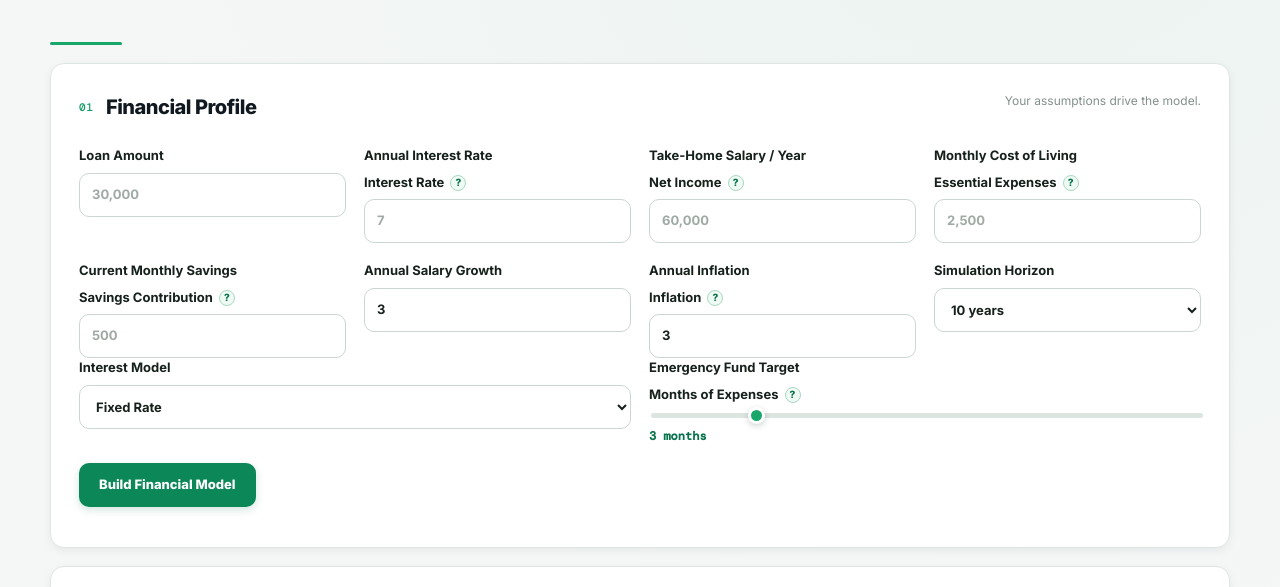
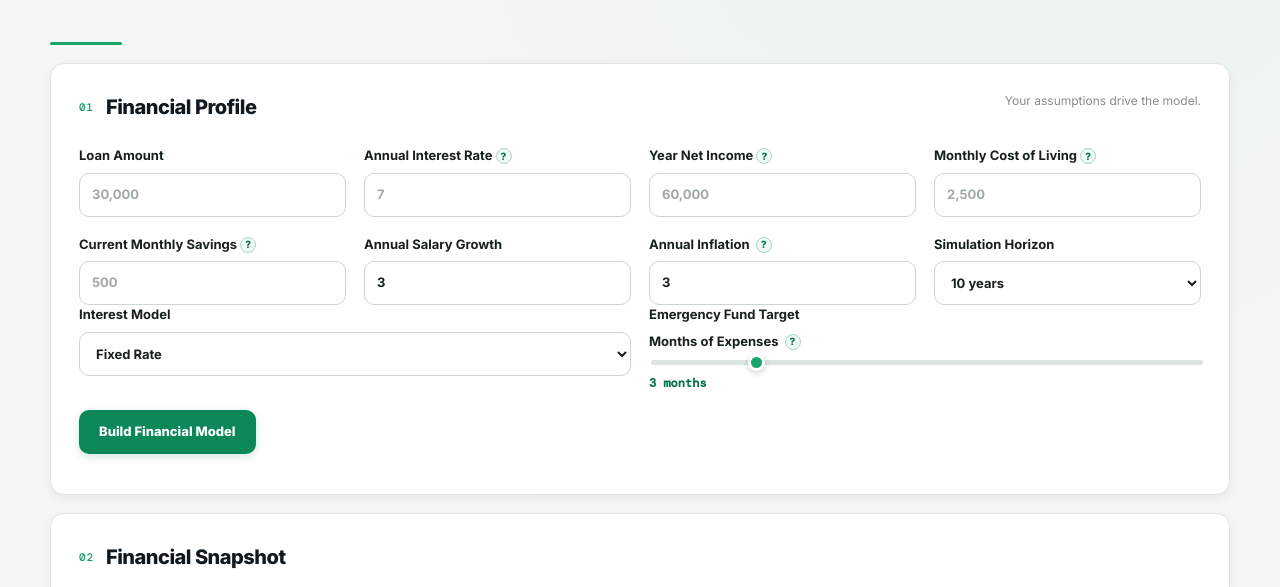
Before and after one commit to UjeshaP/Fin_Vis, a plain HTML site: page index.html in a window 1280 px wide. Shown: the part 213-800 px from the top of the page. Drawn offline with nearby package versions, Linux system fonts and the light colour scheme.

Commit message:
Refactor labels for better readability

```diff
--- a/index.html
+++ b/index.html
@@ -25,27 +25,27 @@
     <label>Loan Amount
       <input id="GAmt" type="number" min="0" step="100" placeholder="30,000">
     </label>
-    <label>Annual Interest Rate
-      <span>Interest Rate <span class="tip" tabindex="0" data-tip="The percentage charged on the unpaid loan balance over one year.">?</span></span>
+    <label>
+      <span>Annual Interest Rate<span class="tip" tabindex="0" data-tip="The percentage charged on the unpaid loan balance over one year.">?</span></span>
       <input id="GIr" type="number" min="0" step=".01" placeholder="7">
     </label>
-    <label>Take-Home Salary / Year
-      <span>Net Income <span class="tip" tabindex="0" data-tip="The income you actually receive after taxes and payroll deductions.">?</span></span>
+    <label>
+      <span>Year Net Income<span class="tip" tabindex="0" data-tip="The income you actually receive after taxes and payroll deductions.">?</span></span>
       <input id="GSal" type="number" min="1" step="1000" placeholder="60,000">
     </label>
-    <label>Monthly Cost of Living
-      <span>Essential Expenses <span class="tip" tabindex="0" data-tip="Recurring monthly expenses such as housing, food, transportation, utilities, and necessities.">?</span></span>
+    <label>
+      <span>Monthly Cost of Living<span class="tip" tabindex="0" data-tip="Recurring monthly expenses such as housing, food, transportation, utilities, and necessities.">?</span></span>
       <input id="GCol" type="number" min="0" step="50" placeholder="2,500">
     </label>
-    <label>Current Monthly Savings
-      <span>Savings Contribution <span class="tip" tabindex="0" data-tip="Money set aside each month instead of being spent or used for debt repayment.">?</span></span>
+    <label>
+      <span>Current Monthly Savings<span class="tip" tabindex="0" data-tip="Money set aside each month instead of being spent or used for debt repayment.">?</span></span>
       <input id="Gsav" type="number" min="0" step="50" placeholder="500">
     </label>
     <label>Annual Salary Growth
       <input id="salaryGrowth" type="number" min="-20" max="30" step=".1" value="3">
     </label>
-    <label>Annual Inflation
-      <span>Inflation <span class="tip" tabindex="0" data-tip="The annual increase in modeled expenses and prices.">?</span></span>
+    <label>
+      <span>Annual Inflation <span class="tip" tabindex="0" data-tip="The annual increase in modeled expenses and prices.">?</span></span>
       <input id="inflationRate" type="number" min="0" max="30" step=".1" value="3">
     </label>
     <label>Simulation Horizon
```
